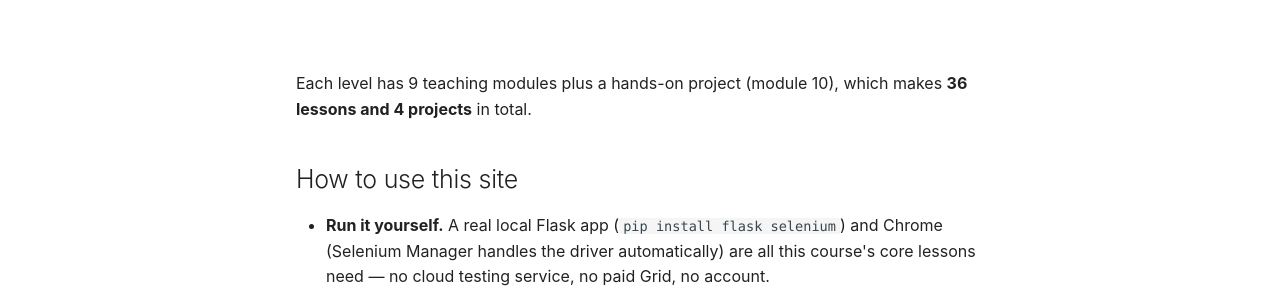
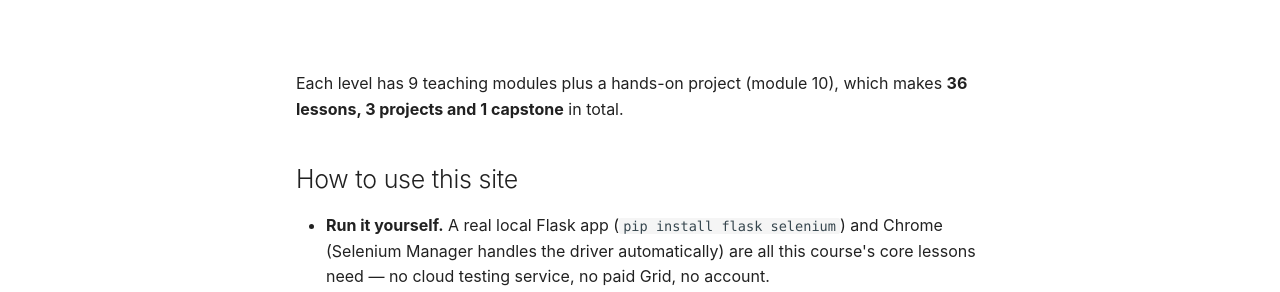
Before and after one commit to SIGILIPELLI/selenium-mastery-path, an MkDocs documentation site: the page built from docs/index.md, in a window 1280 px wide and 900 px high, scrolled down 732 px. Shown: the part 187-479 px from the top of the window. Built offline with MkDocs 1.6.1 and Material for MkDocs 9.7.7, drawn with Linux system fonts in a browser that asks for light colours; comment, search, counter and statistics services are not loaded.

Commit message:
Course description and counts state lessons, projects and capstone from the registry
Co-Authored-By: Claude Sonnet 5.5 <noreply@anthropic.com>

```diff
--- a/docs/index.md
+++ b/docs/index.md
@@ -1,6 +1,6 @@
 ---
 title: "Free Selenium WebDriver Course: Locators, Waits, Page Object Model & Grid"
-description: "Free Selenium WebDriver course: 36 lessons and 4 projects on locators, waits, Page Object Model, Selenium Grid, and real test framework design."
+description: "Free Selenium WebDriver course: 36 lessons, 3 projects and 1 capstone on locators, waits, Page Object Model, Selenium Grid, and real test framework design."
 ---
 
 # Selenium Mastery Path
@@ -37,7 +37,7 @@ against honestly in its final level.
 | **3 · Page Object Model & Test Architecture** | POM, fixtures, cross-browser, screenshots, flaky-test diagnosis | 10 | Structure a real, maintainable Selenium test suite |
 | **4 · Selenium Grid, Scaling & Production Practices** | Grid architecture, parallel execution, CI, Selenium vs Playwright | 10 | Scale and ship a real Selenium framework in production |
 
-Each level has 9 teaching modules plus a hands-on project (module 10), which makes **36 lessons and 4 projects** in total.
+Each level has 9 teaching modules plus a hands-on project (module 10), which makes **36 lessons, 3 projects and 1 capstone** in total.
 
 ## How to use this site
 
```
